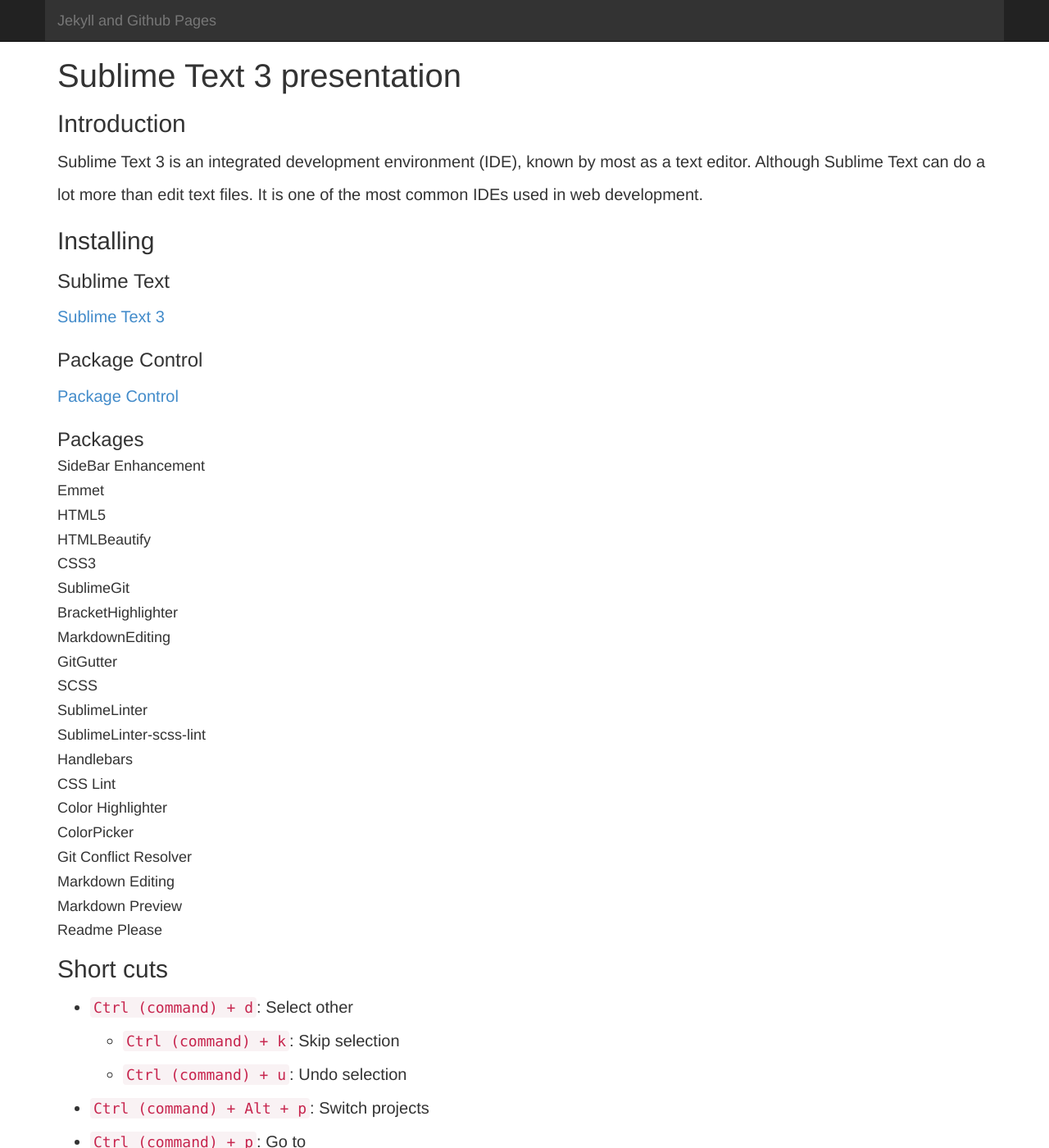
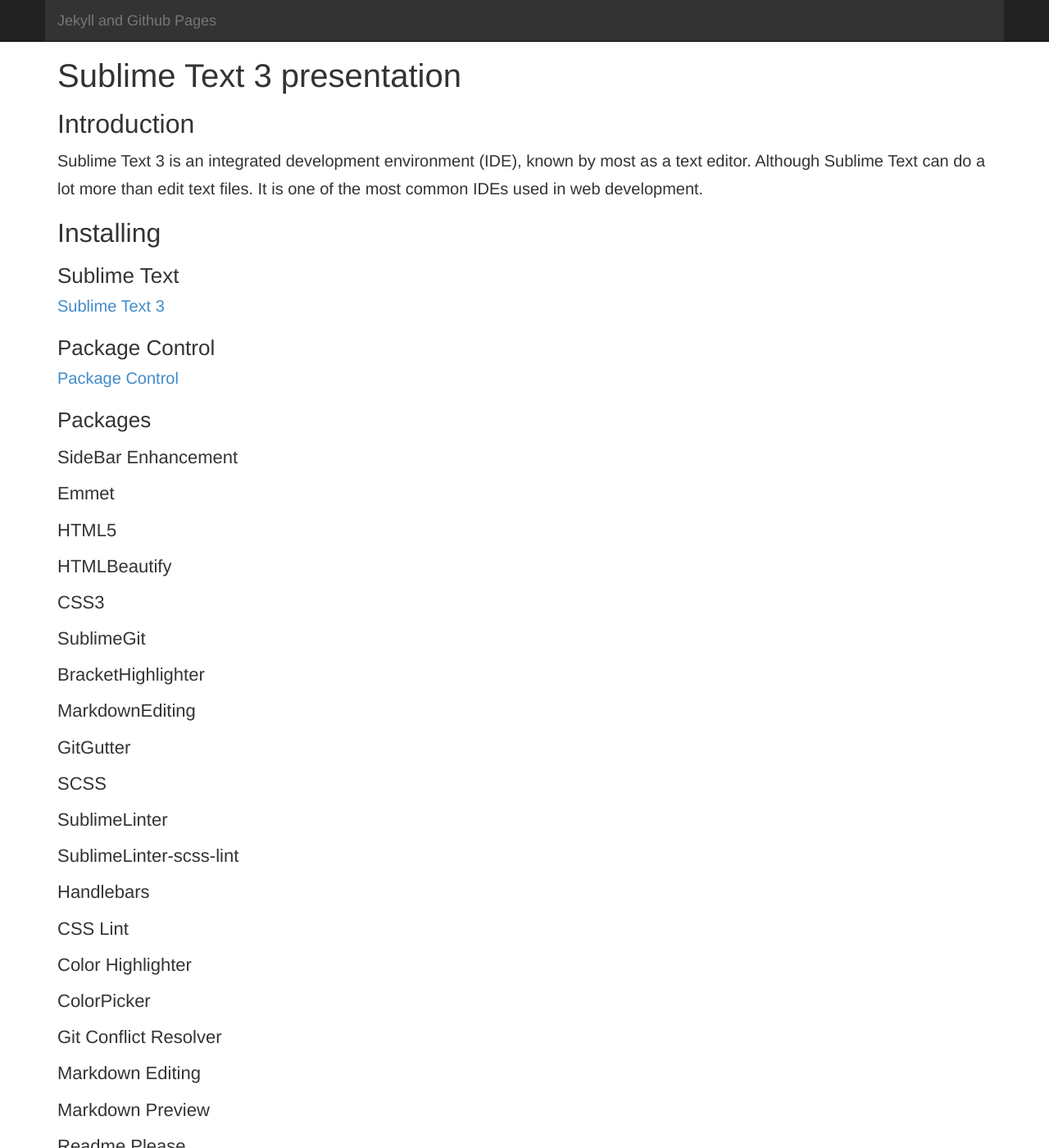
Before and after one commit to shawnthompson/jekyll-presentation, a Jekyll site: the page built from _posts/2016-02-10-sublime-text.md, in a window 1280 px wide and 1400 px high. Shown: the whole window at 82% size. Built offline with Jekyll 4.4.1, drawn with Linux system fonts in a browser that asks for light colours.

Commit message:
changes to heading styles

```diff
--- a/css/site.css
+++ b/css/site.css
@@ -1,11 +1,24 @@
 body {
   padding-top: 50px;
-  line-height: 2em;
+  line-height: 1.7em;
   background-color: #000;
   font-size: 2em;
 }
 h1 {
 	font-size: 200%;
+}
+
+h2 {
+	font-size: 160%;
+	margin-top: 20px;
+}
+h3 {
+	font-size: 130%;
+	margin-bottom: 5px;
+}
+h4 {
+	font-size: 110%;
+	margin-top: 20px;
 }
 em {
 	letter-spacing: .1em;
```
Also changed, not shown: css/site.min.css.
